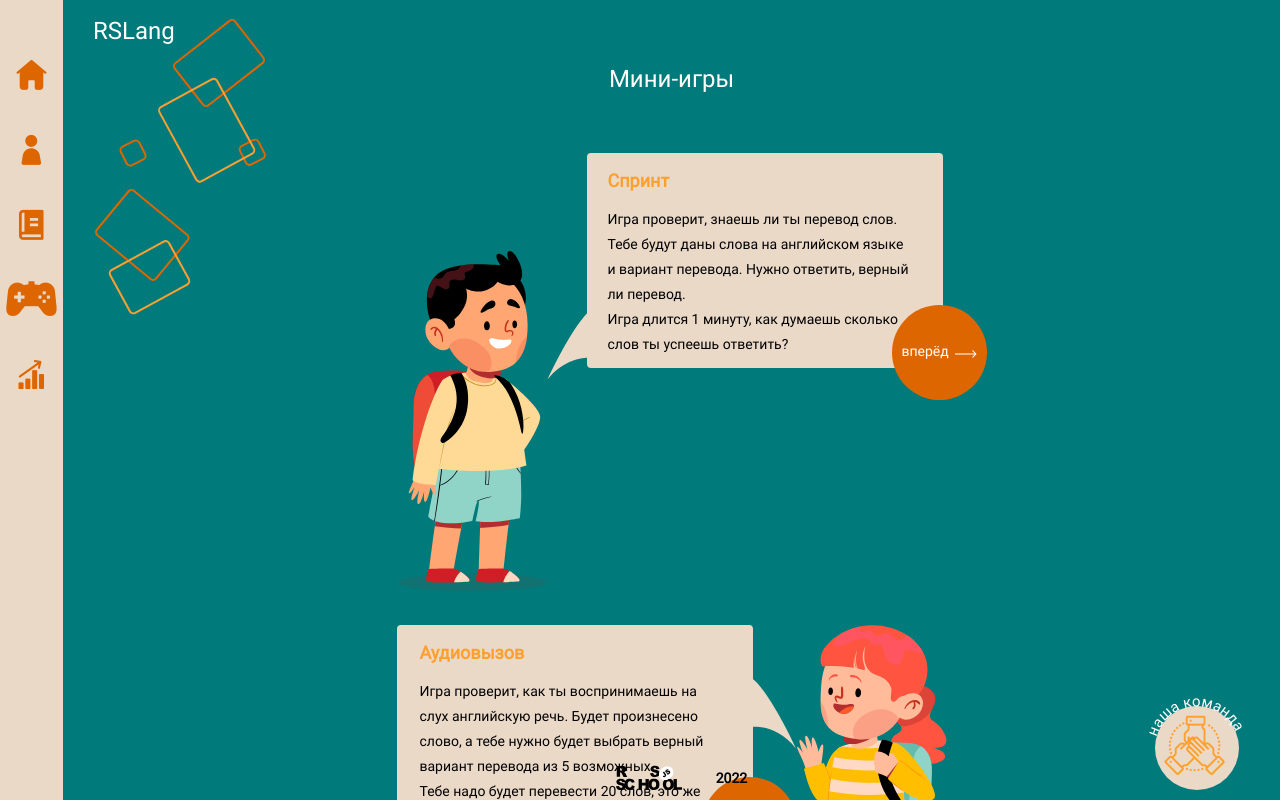
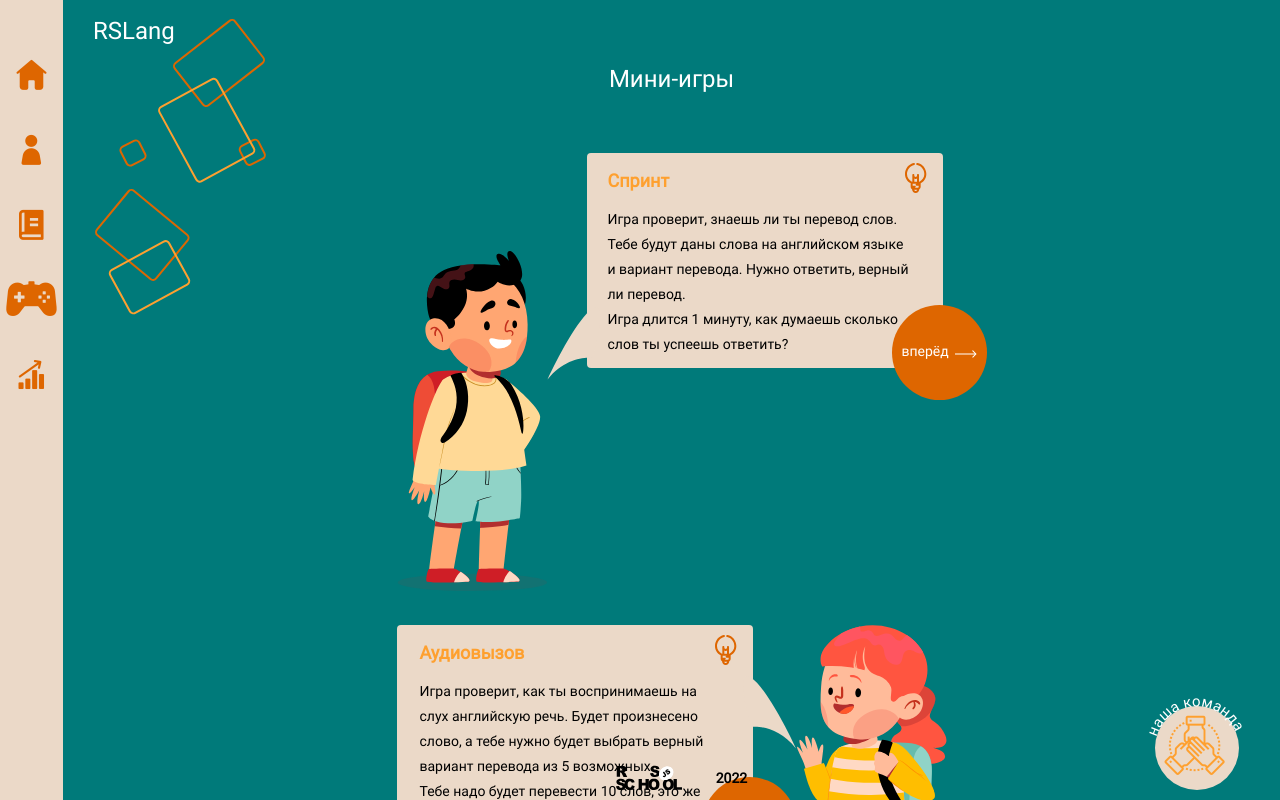
Before and after one commit to NetLighty/RS-Lang, a React (Vite) app: page /games in a window 1280 px wide. Shown: the top 800 px of the page. Built offline with nearby package versions, Linux system fonts and the light colour scheme.

Commit message:
feat: add keyboard control for game and promt

```diff
--- a/src/api/userWordsService.ts
+++ b/src/api/userWordsService.ts
@@ -1,7 +1,7 @@
 import axios, { AxiosResponse } from 'axios';
-import { IUserWord } from '~/models/IUserWord';
-import { IWord } from '~/models/IWord';
-import apiUrl from '~/utils/api';
+import { IUserWord } from '../models/IUserWord';
+import { IWord } from '../models/IWord';
+import apiUrl from '../utils/api';
 
 export default class UserWordService {
   static async getAllUserWords(id: string): Promise<AxiosResponse<IUserWord[]>> {
--- a/src/api/wordsService.ts
+++ b/src/api/wordsService.ts
@@ -1,7 +1,7 @@
 import axios, { AxiosResponse } from 'axios';
 
-import { IWord } from '~/models/IWord';
-import apiUrl from '~/utils/api';
+import { IWord } from '../models/IWord';
+import apiUrl from '../utils/api';
 
 export default class WordService {
   static async getChunkOfWords(group: string, page: string): Promise<AxiosResponse<IWord[]>> {
--- a/src/components/descriptionGame/descriptionGame.scss
+++ b/src/components/descriptionGame/descriptionGame.scss
@@ -35,6 +35,36 @@
             transform: scale(1.1);
          }
       }
+      &__promt {
+         position: absolute;
+         right: 60px;
+         top: 10px;
+         display: flex;
+         column-gap: 5px;
+         margin-left: 20px;
+         &:hover .description-audio__promt_content{
+            opacity: 1;
+         }
+         &_img{
+            cursor: pointer;
+            &:before {
+               content: url('../../assets/img/promt.svg');
+               color: $lightBrownColor;
+            }
+            &:hover {
+               opacity: 0.8;
+            }
+         }
+         &_content{
+            opacity: 0;
+            background-color: $lightBrownColor;
+            color: $whiteColor;
+            border-radius: 2px;
+            padding: 5px 0 5px 10px;
+            transition: all 0.3s ease;
+            box-shadow: 0 0 10px rgba($color: #000000, $alpha: 0.6);
+         }
+      }
    }
    &-sprint{
       width: 400px;
@@ -52,5 +82,37 @@
             transform: scale(1.1);
          }
       }
+      &__promt {
+         position: absolute;
+         right: 20px;
+         top: 10px;
+         display: flex;
+         column-gap: 5px;
+         margin-left: 60px;
+         &:hover .description-sprint__promt_content{
+            opacity: 1;
+         }
+         &_img{
+            cursor: pointer;
+            &:before {
+               content: url('../../assets/img/promt.svg');
+               color: $lightBrownColor;
+            }
+            &:hover {
+               opacity: 0.8;
+            }
+         }
+         &_content{
+            opacity: 0;
+            background-color: $lightBrownColor;
+            color: $whiteColor;
+            border-radius: 2px;
+            padding: 5px 0 5px 10px;
+            transition: all 0.3s ease;
+            box-shadow: 0 0 10px rgba($color: #000000, $alpha: 0.6);
+         }
+      }
    }
+
+
 }
--- a/src/components/descriptionGame/descriptionGames.tsx
+++ b/src/components/descriptionGame/descriptionGames.tsx
@@ -9,11 +9,12 @@ interface DescriptionGameProps {
   addClass: string;
   textButton: string;
   path: string;
+  keys: string;
 }
 
 // eslint-disable-next-line react/function-component-definition
 const DescriptionGame: FC<DescriptionGameProps> = ({
-  name, text, addText, addClass, textButton, path,
+  name, text, addText, addClass, textButton, path, keys,
 }) => (
   <div className={`description description-${addClass}`}>
     <div className={`description__content description-${addClass}__content`}>
@@ -24,6 +25,14 @@ const DescriptionGame: FC<DescriptionGameProps> = ({
     <div className={`description-${addClass}__button`}>
       <StartGame text={textButton} path={path} />
     </div>
+    <div className={`description-${addClass}__promt`}>
+      <div className={`description-${addClass}__promt_content`}>
+        Для управления клавиатурой используйте клавиши:
+        {' '}
+        {keys}
+      </div>
+      <div className={`description-${addClass}__promt_img`}> </div>
+    </div>
   </div>
 );
 
--- a/src/components/gameAudioAbout/gameAudioAbout.tsx
+++ b/src/components/gameAudioAbout/gameAudioAbout.tsx
@@ -10,10 +10,11 @@ const GameAudioAbout: FC = () => (
       name="Аудиовызов"
       text="Игра проверит, как ты воспринимаешь на слух английскую речь.
       Будет произнесено слово, а тебе нужно будет выбрать верный вариант перевода из 5 возможных."
-      addText="Тебе надо будет перевести 20 слов, это же пустяки для тебя?"
+      addText="Тебе надо будет перевести 10 слов, это же пустяки для тебя?"
       addClass="audio"
       textButton="играем"
       path="/audiocall"
+      keys="1, 2, 3, 4, 5"
     />
   </div>
 );
--- a/src/models/IWord.ts
+++ b/src/models/IWord.ts
@@ -1,5 +1,4 @@
 export interface IWord {
-
   id:string,
   group:number,
   page:number,
--- a/src/pages/audioCall/audioCall.tsx
+++ b/src/pages/audioCall/audioCall.tsx
@@ -17,8 +17,10 @@ import audioBlockButton from '../../utils/audioBlockButton';
 import getDocumentElement from '../../utils/getDocumentElement';
 import hideImage from '../../utils/audioHideImg';
 import showImage from '../../utils/audioShowImg';
+import Loader from '../../ui/loader/loader';
+import chooseKeyDown from '../../utils/chooseKeyDown';
 import './audioCall.scss';
-import Loader from '../../ui/loader/loader';
+
 
 // eslint-disable-next-line react/function-component-definition
 const AudioCall: FC = () => {
@@ -32,6 +34,7 @@ const AudioCall: FC = () => {
   const testResult: IAnswer[] = [];
   let arrTranslate: string[] = [];
   let count = 1;
+  let flag: boolean;
 
   async function fetchWords(group: string, page: string) {
     clearStyleButton();
@@ -51,6 +54,7 @@ const AudioCall: FC = () => {
   }
 
   function showWord() {
+    flag = false;
     fetchWords(localStorage.audiolevel as string, generateNum(30).toString())
       .then(
         () => {},
@@ -59,7 +63,7 @@ const AudioCall: FC = () => {
   }
 
   useEffect(() => {
-    if (!levelWords.length) {
+    if (!levelWords.length && flag !== false) {
       showWord();
     }
   });
@@ -119,6 +123,8 @@ const AudioCall: FC = () => {
     checkAmount();
   }
 
+  document.onkeydown = chooseKeyDown;
+
   return (
     <div className="audiogame">
       { loading === true
--- a/src/pages/gameLevel/gameLevel.scss
+++ b/src/pages/gameLevel/gameLevel.scss
@@ -15,7 +15,7 @@
    }
    &__header {
       font-size: $headerFontSize;
-      margin-bottom: 80px;
+      margin-bottom: 20px;
    }
    &__text {
       font-size: $addFontSize;
--- a/src/pages/gameResult/gameResult.tsx
+++ b/src/pages/gameResult/gameResult.tsx
@@ -16,10 +16,12 @@ interface GameResultProps {
 const GameResult: FC<GameResultProps> = ({ nameResult }) => {
   const [result, setResult] = useState<IResultWord[]>([]);
   const [loading, setLoading] = useState(true);
-  const arr: IResultWord[] = [];
+  let arr: IResultWord[] = [];
   const answerArr = JSON.parse(localStorage.getItem(nameResult) as string) as IAnswer[];
-  // eslint-disable-next-line @typescript-eslint/require-await
-  async function getResult() {
+  let flag: boolean;
+  function getResult() {
+    flag = false;
+    arr = [];
     answerArr.forEach((item: IAnswer) => {
       const el = WordService.getWord(item.id)
         .then((response) => {
@@ -32,10 +34,14 @@ const GameResult: FC<GameResultProps> = ({ nameResult }) => {
           arr.push(obj);
         });
     });
+    setResult(arr);
   }
 
   useEffect(() => {
-    getResult().then(() => { setResult(arr); }, () => {});
+    if (flag !== false) {
+      // getResult().then(() => { setResult(arr); }, () => {});
+      getResult();
+    }
     setTimeout(() => { setLoading(false); }, 2000);
   }, []);
 
--- /dev/null
+++ b/src/utils/chooseKeyDown.ts
@@ -0,0 +1,14 @@
+import getDocumentElement from './getDocumentElement';
+
+function chooseKeyDown(event: KeyboardEvent) {
+  switch (event.keyCode) {
+    case 49: getDocumentElement('.audiogame__translate_item')[0].click(); break;
+    case 50: getDocumentElement('.audiogame__translate_item')[1].click(); break;
+    case 51: getDocumentElement('.audiogame__translate_item')[2].click(); break;
+    case 52: getDocumentElement('.audiogame__translate_item')[3].click(); break;
+    case 53: getDocumentElement('.audiogame__translate_item')[4].click(); break;
+    default: event.stopPropagation();
+  }
+}
+
+export default chooseKeyDown;
--- a/src/utils/getDocumentElement.ts
+++ b/src/utils/getDocumentElement.ts
@@ -1,5 +1,5 @@
 function getDocumentElement(name: string) {
-  return [...document.querySelectorAll(name)];
+  return [...document.querySelectorAll(name)] as HTMLElement[];
 }
 
 export default getDocumentElement;
```
Also changed, not shown: src/api/userService.ts (+5 -5 lines), src/assets/img/promt.svg (added), 1 other file (tests, documents, lock files or other folders).
